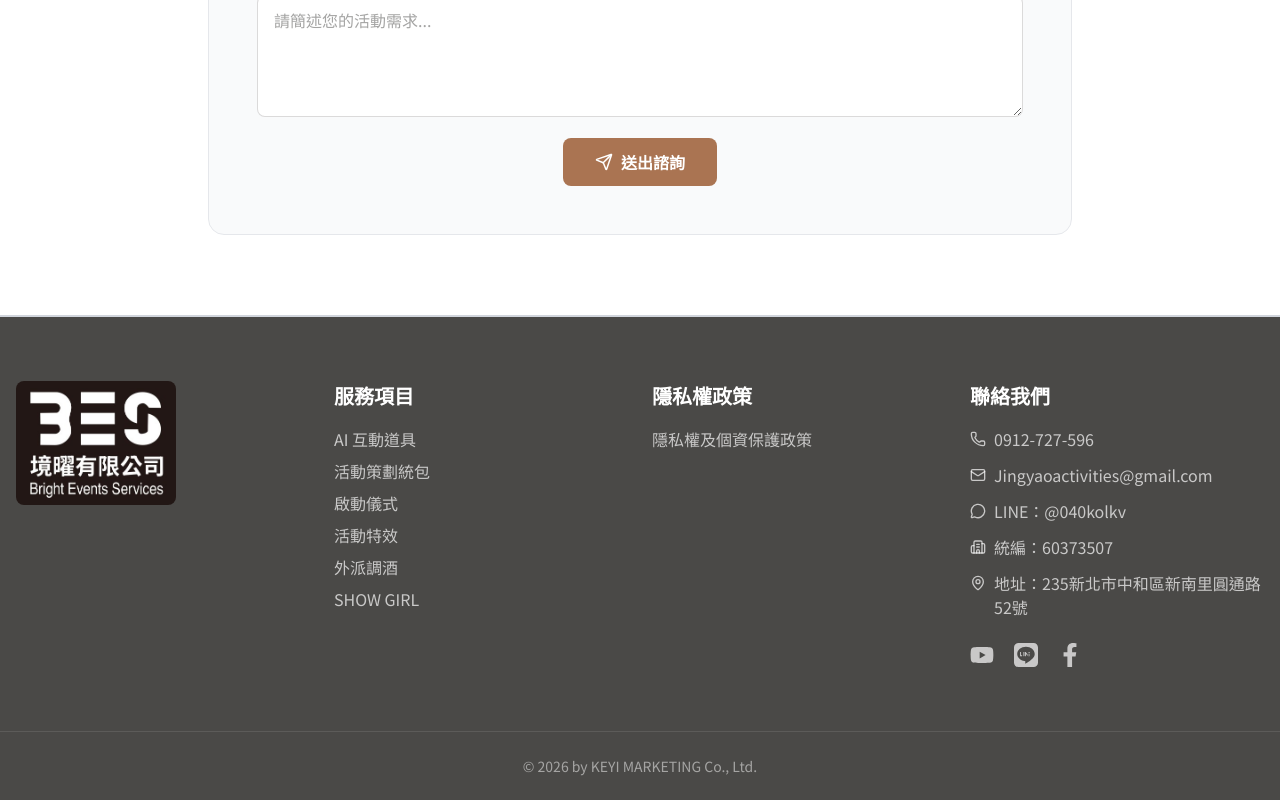
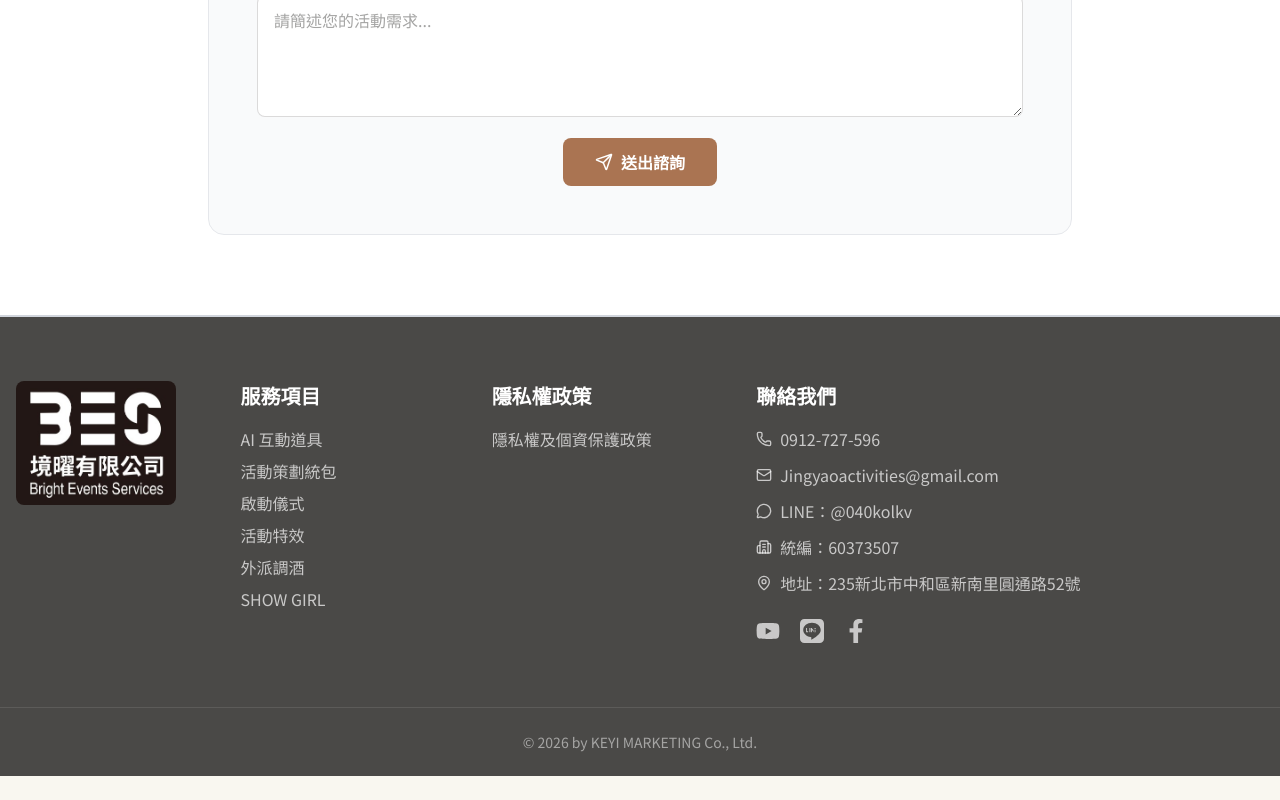
Before and after one commit to KEYI1997/bes-events, a Next.js app: page / in a window 1280 px wide. Shown: the part 3006-3806 px from the top of the page. After the commit the page ends 3782 px from the top, so only its background shows below. Built offline with nearby package versions, Linux system fonts and the light colour scheme; no server answers; the database is empty.

Commit message:
widen footer contact column

```diff
--- a/src/components/Footer.tsx
+++ b/src/components/Footer.tsx
@@ -7,7 +7,7 @@ export default function Footer() {
   return (
     <footer data-snap="true" className="bg-primary text-white">
       <div className="max-w-7xl mx-auto px-4 py-16">
-        <div className="grid grid-cols-1 md:grid-cols-4 gap-6">
+        <div className="grid grid-cols-1 gap-6 md:grid-cols-4 lg:grid-cols-[0.75fr_0.85fr_0.9fr_1.9fr]">
           {/* 品牌 Logo */}
           <div>
             <img
@@ -65,7 +65,7 @@ export default function Footer() {
               </p>
               <p className="flex items-start gap-2 text-[16px] text-white/70">
                 <MapPin size={16} className="mt-1 flex-shrink-0" />
-                <span>地址：235新北市中和區新南里圓通路52號</span>
+                <span className="lg:whitespace-nowrap">地址：235新北市中和區新南里圓通路52號</span>
               </p>
             </div>
             {/* 社群 */}
```
